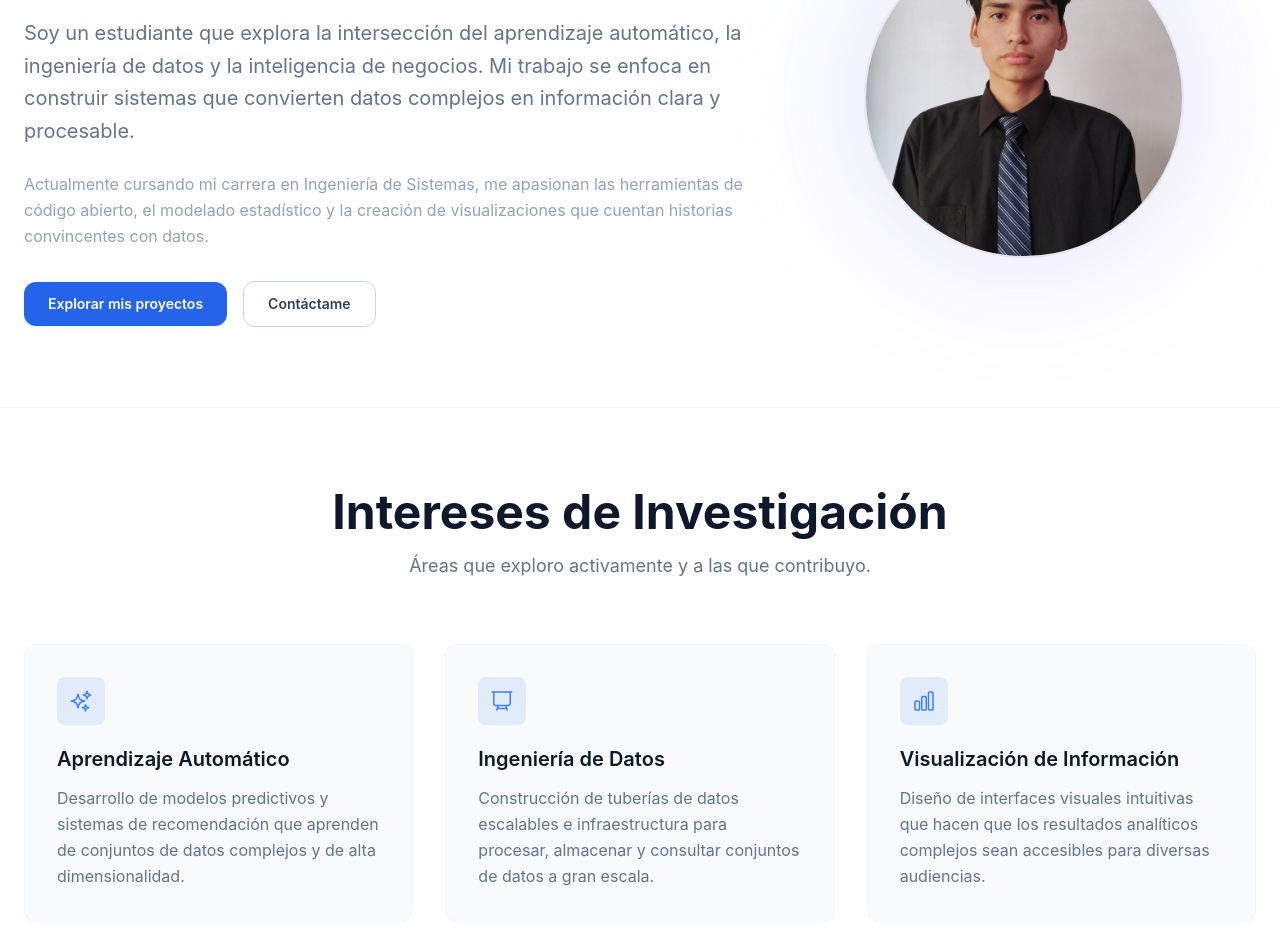
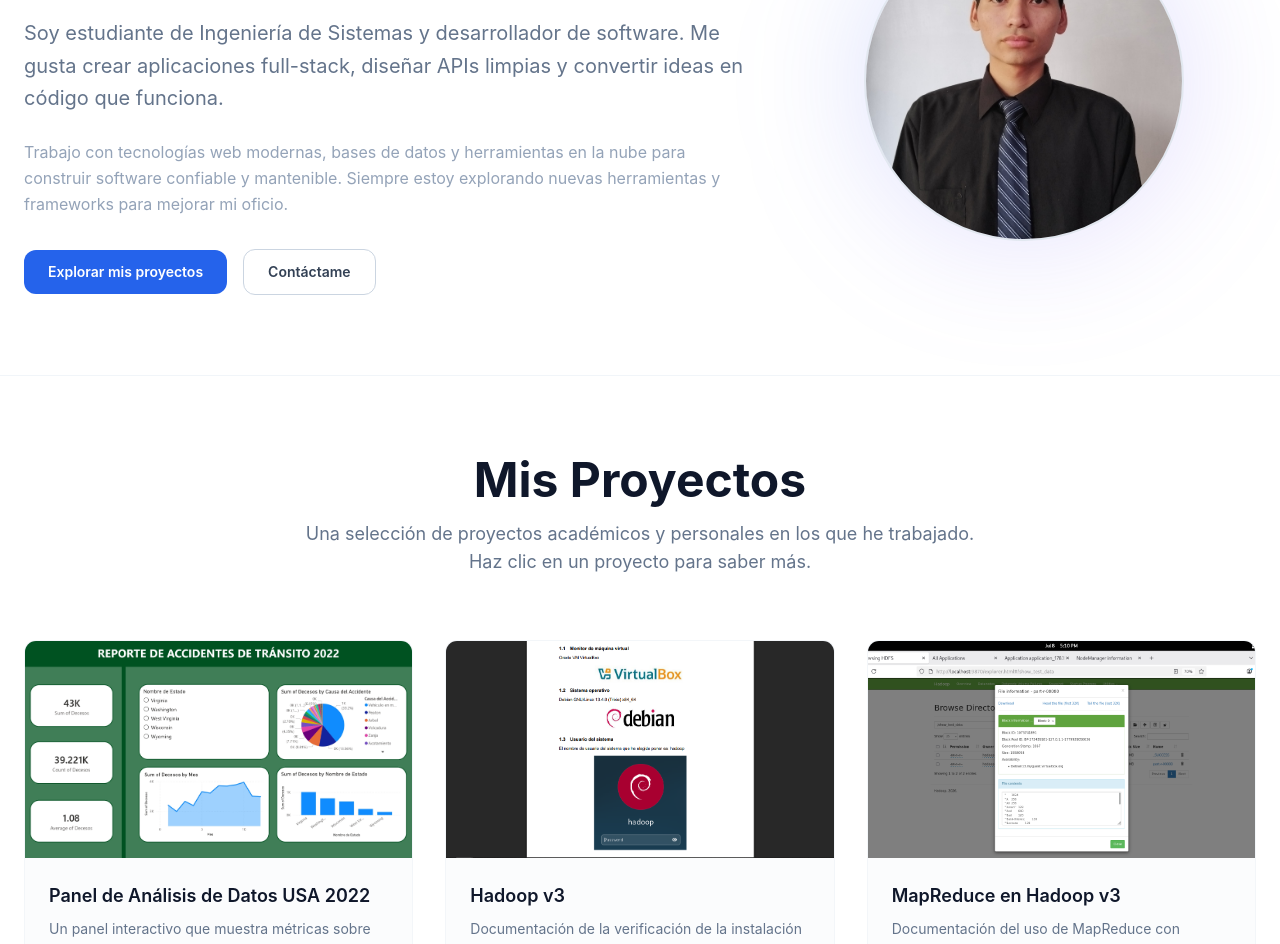
Before and after one commit to aahda/uai-business-intelligence-website, a React (Vite) app: page / in a window 1280 px wide. Shown: the part 260-1204 px from the top of the page. Built offline with nearby package versions, Linux system fonts and the light colour scheme.

Commit message:
Minor changes

```diff
--- a/src/components/Navbar.tsx
+++ b/src/components/Navbar.tsx
@@ -33,12 +33,6 @@ export default function Navbar() {
             className="text-bi-400 hover:text-bi-50 transition-colors"
           >
             {t('nav.about')}
-          </Link>
-          <Link
-            to="/#research"
-            className="text-bi-400 hover:text-bi-50 transition-colors"
-          >
-            {t('nav.research')}
           </Link>
           <Link
             to="/#projects"
--- a/src/components/Research.tsx
+++ /dev/null
@@ -1,61 +0,0 @@
-import { useTranslation } from 'react-i18next'
-
-const iconPaths = [
-  'M9.813 15.904L9 18.75l-.813-2.846a4.5 4.5 0 00-3.09-3.09L2.25 12l2.846-.813a4.5 4.5 0 003.09-3.09L9 5.25l.813 2.846a4.5 4.5 0 003.09 3.09L15.75 12l-2.846.813a4.5 4.5 0 00-3.09 3.09zM18.259 8.715L18 9.75l-.259-1.035a3.375 3.375 0 00-2.455-2.456L14.25 6l1.036-.259a3.375 3.375 0 002.455-2.456L18 2.25l.259 1.035a3.375 3.375 0 002.455 2.456L21.75 6l-1.036.259a3.375 3.375 0 00-2.455 2.456zM16.894 20.567L16.5 21.75l-.394-1.183a2.25 2.25 0 00-1.423-1.423L13.5 18.75l1.183-.394a2.25 2.25 0 001.423-1.423l.394-1.183.394 1.183a2.25 2.25 0 001.423 1.423l1.183.394-1.183.394a2.25 2.25 0 00-1.423 1.423z',
-  'M3.75 3v11.25A2.25 2.25 0 006 16.5h2.25M3.75 3h-1.5m1.5 0h16.5m0 0h1.5m-1.5 0v11.25A2.25 2.25 0 0118 16.5h-2.25m-7.5 0h7.5m-7.5 0l-1 3m8.5-3l1 3m0 0l.5 1.5m-.5-1.5h-9.5m0 0l-.5 1.5',
-  'M3 13.125C3 12.504 3.504 12 4.125 12h2.25c.621 0 1.125.504 1.125 1.125v6.75C7.5 20.496 6.996 21 6.375 21h-2.25A1.125 1.125 0 013 19.875v-6.75zM9.75 8.625c0-.621.504-1.125 1.125-1.125h2.25c.621 0 1.125.504 1.125 1.125v11.25c0 .621-.504 1.125-1.125 1.125h-2.25a1.125 1.125 0 01-1.125-1.125V8.625zM16.5 4.125c0-.621.504-1.125 1.125-1.125h2.25C20.496 3 21 3.504 21 4.125v15.75c0 .621-.504 1.125-1.125 1.125h-2.25a1.125 1.125 0 01-1.125-1.125V4.125z',
-]
-
-export default function Research() {
-  const { t } = useTranslation()
-  const areas = t('research.areas', { returnObjects: true }) as {
-    title: string
-    desc: string
-  }[]
-
-  return (
-    <section
-      id="research"
-      className="py-20 px-6 border-t border-bi-800 bg-bi-900/50"
-    >
-      <div className="max-w-7xl mx-auto">
-        <div className="text-center mb-16">
-          <h2 className="text-3xl md:text-5xl font-bold text-bi-50 mb-4">
-            {t('research.title')}
-          </h2>
-          <p className="text-bi-400 text-lg max-w-2xl mx-auto">
-            {t('research.subtitle')}
-          </p>
-        </div>
-        <div className="grid md:grid-cols-3 gap-8">
-          {areas.map((area, i) => (
-            <div
-              key={i}
-              className="bg-bi-800/50 border border-bi-700/30 rounded-xl p-8 hover:border-bi-600/50 transition-all hover:-translate-y-1"
-            >
-              <div className="w-12 h-12 rounded-lg bg-accent/10 flex items-center justify-center mb-5">
-                <svg
-                  className="w-6 h-6 text-accent-light"
-                  fill="none"
-                  viewBox="0 0 24 24"
-                  stroke="currentColor"
-                  strokeWidth="1.5"
-                >
-                  <path
-                    strokeLinecap="round"
-                    strokeLinejoin="round"
-                    d={iconPaths[i]}
-                  />
-                </svg>
-              </div>
-              <h3 className="text-bi-50 text-xl font-semibold mb-3">
-                {area.title}
-              </h3>
-              <p className="text-bi-400 leading-relaxed">{area.desc}</p>
-            </div>
-          ))}
-        </div>
-      </div>
-    </section>
-  )
-}
--- a/src/i18n/en.json
+++ b/src/i18n/en.json
@@ -2,7 +2,6 @@
   "nav": {
     "brand": "aahda",
     "about": "About",
-    "research": "Research",
     "projects": "Projects",
     "skills": "Skills",
     "learning": "Learning",
@@ -10,31 +9,13 @@
     "cta": "View My Work"
   },
   "hero": {
-    "badge": "Student and Researcher",
+    "badge": "Software Developer",
     "greeting": "Hi, I'm",
     "name": "Ángel Huamán",
-    "bio1": "I'm a student exploring the intersection of machine learning, data engineering, and business intelligence. My work focuses on building systems that turn complex data into clear, actionable insights.",
-    "bio2": "Currently pursuing my degree in Systems Engineering, I'm passionate about open-source tools, statistical modeling, and creating visualizations that tell compelling stories with data.",
+    "bio1": "I'm a Systems Engineering student and software developer who enjoys building full-stack applications, crafting clean APIs, and transforming ideas into working code.",
+    "bio2": "I work with modern web technologies, databases, and cloud tools to create reliable and maintainable software. I'm always exploring new tools and frameworks to level up my craft.",
     "ctaProjects": "Explore My Projects",
     "ctaContact": "Get in Touch"
-  },
-  "research": {
-    "title": "Research Interests",
-    "subtitle": "Areas I'm actively exploring and contributing to.",
-    "areas": [
-      {
-        "title": "Machine Learning",
-        "desc": "Developing predictive models and recommendation systems that learn from complex, high-dimensional datasets."
-      },
-      {
-        "title": "Data Engineering",
-        "desc": "Building scalable data pipelines and infrastructure for processing, storing, and querying large-scale datasets."
-      },
-      {
-        "title": "Information Visualization",
-        "desc": "Designing intuitive visual interfaces that make complex analytical results accessible to diverse audiences."
-      }
-    ]
   },
   "projects": {
     "title": "My Projects",
@@ -203,8 +184,7 @@
           { "name": "TypeScript", "icon": "typescript" },
           { "name": "Java", "icon": "java" },
           { "name": "C#", "icon": "csharp" },
-          { "name": "PHP", "icon": "php" },
-          { "name": "R", "icon": "r" }
+          { "name": "PHP", "icon": "php" }
         ]
       },
       {
@@ -215,20 +195,7 @@
           { "name": "Express", "icon": "express" },
           { "name": ".NET", "icon": "dotnet" },
           { "name": "Spring Boot", "icon": "springboot" },
-          { "name": "Laravel", "icon": "laravel" },
-          { "name": "PyTorch", "icon": "pytorch" }
-        ]
-      },
-      {
-        "name": "Data & AI",
-        "items": [
-          { "name": "Pandas", "icon": "pandas" },
-          { "name": "Scikit-learn", "icon": "scikitlearn" },
-          { "name": "LangChain", "icon": "langchain" },
-          { "name": "Matplotlib", "icon": "matplotlib" },
-          { "name": "Apache Kafka", "icon": "apachekafka" },
-          { "name": "Airflow", "icon": "apacheairflow" },
-          { "name": "Hadoop", "icon": "apachehadoop" }
+          { "name": "Laravel", "icon": "laravel" }
         ]
       },
       {
@@ -240,7 +207,8 @@
           { "name": "Kubernetes", "icon": "kubernetes" },
           { "name": "Linux", "icon": "linux" },
           { "name": "PostgreSQL", "icon": "postgresql" },
-          { "name": "Power BI", "icon": "powerbi" }
+          { "name": "Power BI", "icon": "powerbi" },
+          { "name": "Hadoop", "icon": "apachehadoop" }
         ]
       }
     ]
--- a/src/i18n/es.json
+++ b/src/i18n/es.json
@@ -2,7 +2,6 @@
   "nav": {
     "brand": "aahda",
     "about": "Sobre mí",
-    "research": "Investigación",
     "projects": "Proyectos",
     "skills": "Habilidades",
     "learning": "Aprendizaje",
@@ -10,31 +9,13 @@
     "cta": "Ver mi trabajo"
   },
   "hero": {
-    "badge": "Estudiante e Investigador",
+    "badge": "Desarrollador de Software",
     "greeting": "Hola, soy",
     "name": "Ángel Huamán",
-    "bio1": "Soy un estudiante que explora la intersección del aprendizaje automático, la ingeniería de datos y la inteligencia de negocios. Mi trabajo se enfoca en construir sistemas que convierten datos complejos en información clara y procesable.",
-    "bio2": "Actualmente cursando mi carrera en Ingeniería de Sistemas, me apasionan las herramientas de código abierto, el modelado estadístico y la creación de visualizaciones que cuentan historias convincentes con datos.",
+    "bio1": "Soy estudiante de Ingeniería de Sistemas y desarrollador de software. Me gusta crear aplicaciones full-stack, diseñar APIs limpias y convertir ideas en código que funciona.",
+    "bio2": "Trabajo con tecnologías web modernas, bases de datos y herramientas en la nube para construir software confiable y mantenible. Siempre estoy explorando nuevas herramientas y frameworks para mejorar mi oficio.",
     "ctaProjects": "Explorar mis proyectos",
     "ctaContact": "Contáctame"
-  },
-  "research": {
-    "title": "Intereses de Investigación",
-    "subtitle": "Áreas que exploro activamente y a las que contribuyo.",
-    "areas": [
-      {
-        "title": "Aprendizaje Automático",
-        "desc": "Desarrollo de modelos predictivos y sistemas de recomendación que aprenden de conjuntos de datos complejos y de alta dimensionalidad."
-      },
-      {
-        "title": "Ingeniería de Datos",
-        "desc": "Construcción de tuberías de datos escalables e infraestructura para procesar, almacenar y consultar conjuntos de datos a gran escala."
-      },
-      {
-        "title": "Visualización de Información",
-        "desc": "Diseño de interfaces visuales intuitivas que hacen que los resultados analíticos complejos sean accesibles para diversas audiencias."
-      }
-    ]
   },
   "projects": {
     "title": "Mis Proyectos",
@@ -203,8 +184,7 @@
           { "name": "TypeScript", "icon": "typescript" },
           { "name": "Java", "icon": "java" },
           { "name": "C#", "icon": "csharp" },
-          { "name": "PHP", "icon": "php" },
-          { "name": "R", "icon": "r" }
+          { "name": "PHP", "icon": "php" }
         ]
       },
       {
@@ -215,19 +195,7 @@
           { "name": "Express", "icon": "express" },
           { "name": ".NET", "icon": "dotnet" },
           { "name": "Spring Boot", "icon": "springboot" },
-          { "name": "Laravel", "icon": "laravel" },
-          { "name": "PyTorch", "icon": "pytorch" }
-        ]
-      },
-      {
-        "name": "Datos e IA",
-        "items": [
-          { "name": "Pandas", "icon": "pandas" },
-          { "name": "Scikit-learn", "icon": "scikitlearn" },
-          { "name": "LangChain", "icon": "langchain" },
-          { "name": "Apache Kafka", "icon": "apachekafka" },
-          { "name": "Airflow", "icon": "apacheairflow" },
-          { "name": "Hadoop", "icon": "apachehadoop" }
+          { "name": "Laravel", "icon": "laravel" }
         ]
       },
       {
@@ -239,7 +207,8 @@
           { "name": "Kubernetes", "icon": "kubernetes" },
           { "name": "Linux", "icon": "linux" },
           { "name": "PostgreSQL", "icon": "postgresql" },
-          { "name": "Power BI", "icon": "powerbi" }
+          { "name": "Power BI", "icon": "powerbi" },
+          { "name": "Hadoop", "icon": "apachehadoop" }
         ]
       }
     ]
--- a/src/pages/HomePage.tsx
+++ b/src/pages/HomePage.tsx
@@ -1,6 +1,5 @@
 import Navbar from '../components/Navbar'
 import Hero from '../components/Hero'
-import Research from '../components/Research'
 import Skills from '../components/Skills'
 import Learning from '../components/Learning'
 import Projects from '../components/Projects'
@@ -12,7 +11,6 @@ export default function HomePage() {
     <div className="min-h-screen bg-bi-900 text-bi-300 font-sans">
       <Navbar />
       <Hero />
-      <Research />
       <Projects />
       <Skills />
       <Learning />
```
Also changed, not shown: src/data/projects.ts (+13 -8 lines), 1 other file (tests, documents, lock files or other folders).
